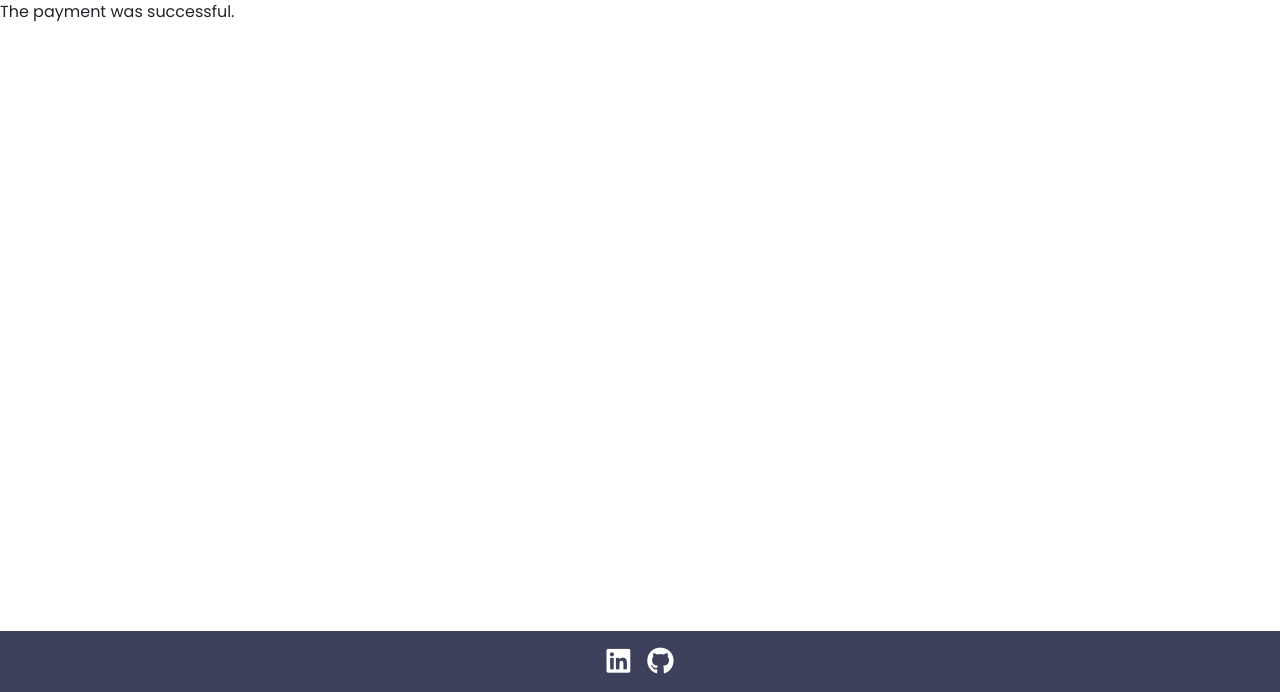
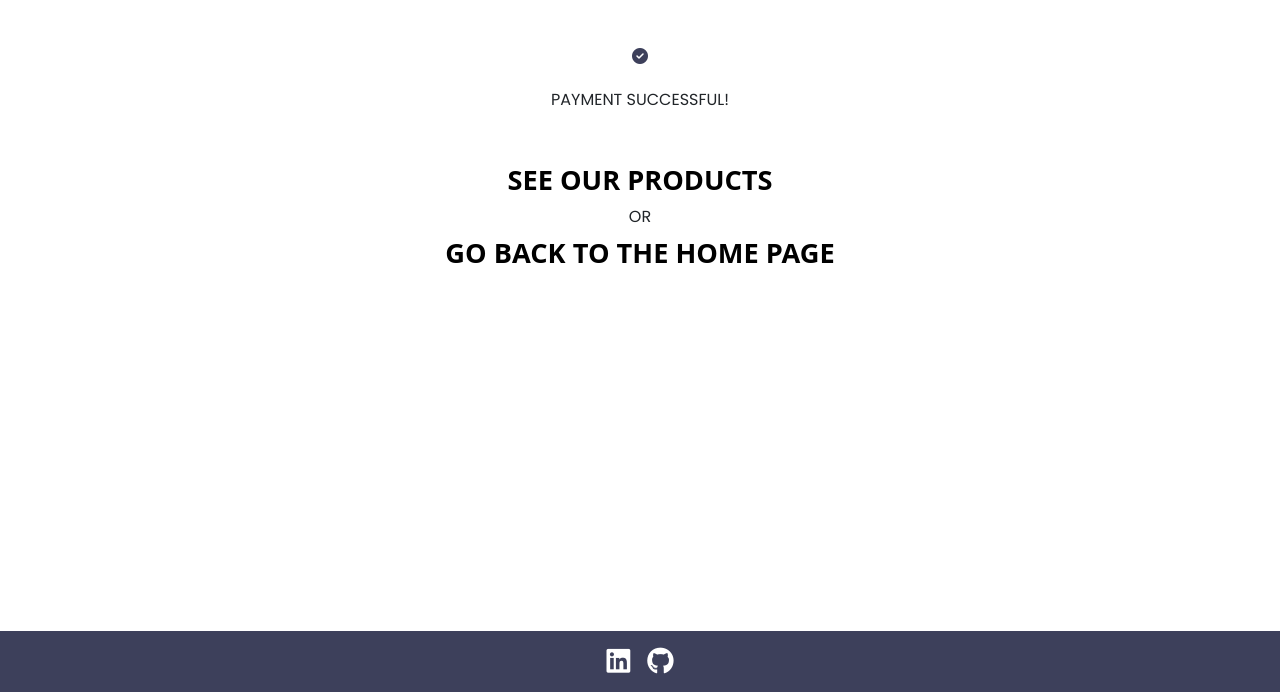
Before and after one commit to DoriCzele/dogomugs, a Django app: template checkout/templates/payment_success.html in a window 1280 px wide. Shown: the part 108-800 px from the top of the page. Run offline with Django 4.2, Linux system fonts and the light colour scheme; the template is opened without the code that fills it, so the values that code supplies are empty; some libraries are stand-ins or nearby versions.

Commit message:
Add styling to payment success page

```diff
--- a/checkout/templates/payment_success.html
+++ b/checkout/templates/payment_success.html
@@ -1,4 +1,12 @@
 {% extends "base.html" %}
 {% block content %}
-<p>The payment was successful.</p>
+
+<div class="container justify-content-center">
+    <i class="fa-solid fa-circle-check d-flex justify-content-center mt-5"></i>
+    <p class="text-uppercase mt-4 justify-content-center d-flex">Payment successful!</p>
+    <a href="{% url 'product-list' %}" class="text-uppercase mt-5 justify-content-center d-flex text-decoration-none contact-us">See our products</a>
+    <p class="text-uppercase my-1 justify-content-center d-flex">or</p>
+    <a href="{% url 'home' %}" class="text-uppercase my-1 justify-content-center d-flex text-decoration-none contact-us">Go back to the home page</a>
+</div>
+
 {% endblock %}
```
